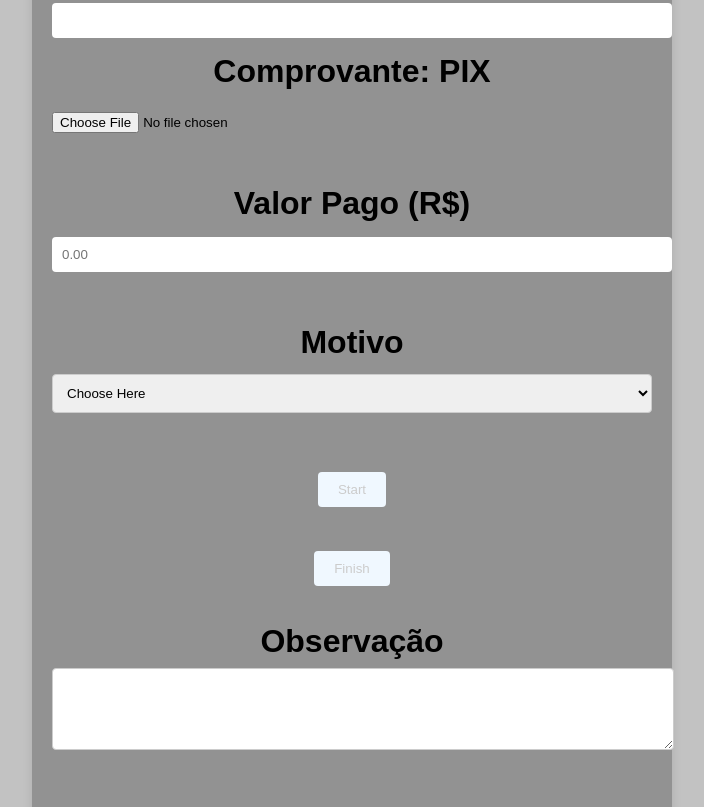
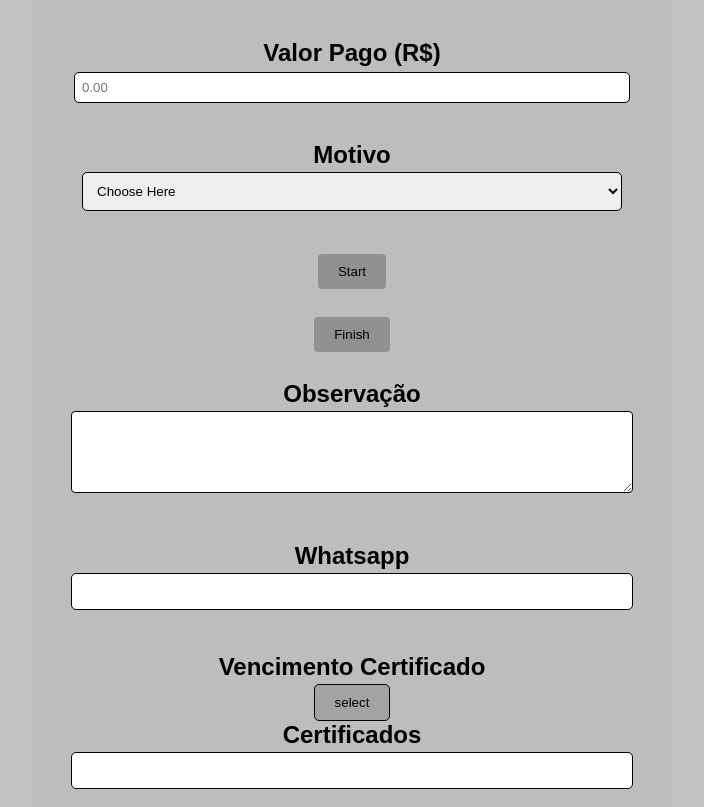
Before and after one commit to sirDuuck/kingdev, a plain HTML site: page Cadastro_Cliente/index.html in a window 1280 px wide. Shown: the part 405-1212 px from the top of the page, without its empty margins (288-992 px from the left). Drawn offline with Linux system fonts and the light colour scheme.

Commit message:
corrigindo cores

```diff
--- a/Cadastro_Cliente/client.css
+++ b/Cadastro_Cliente/client.css
@@ -3,6 +3,7 @@ body{
     background-color: rgb(194, 194, 194);
     margin: 0;
     padding: 0;
+    font-size: 12px;
 }
 
 h1{
@@ -14,74 +15,74 @@ form{
     max-width: 600px;
     margin: 0 auto;
     padding: 20px;
-    background-color: rgb(146, 146, 146);
-    box-shadow: 0px 0px 10px rgba(0, 0, 0, 0.1);
+    background-color: rgb(190, 189, 189);
+/*fundo dados */
 }
 
 label{
     font-weight: bold;
     display: block;
-    margin-bottom: 8px;
+    margin-bottom: 3px;
 }
 
 input[type="text"] {
-    width: 100%;
-    padding: 10px;
-    margin-bottom: 15px;
-    border: 1px;
-    border-radius: 4px;
+    width: 90%;
+    padding: 7px;
+    margin-bottom: 10px;
+    border: 1px solid #000000;
+    border-radius: 5px;
 }
 
 input[type="file"]{
-    width: 100%;
+    width: 90%;
     margin-bottom: 15px;
 }
 
 select{
-    width: 100%;
+    width: 90%;
     padding: 10px;
     margin-bottom: 15px;
-    border: 1px solid #ccc;
-    border-radius: 4px;
+    border: 1px solid #000000;
+    border-radius: 5px;
 }
 
 button{
     padding: 10px 20px;
-    background-color: aliceblue;
-    color: #ccc;
+    background-color: rgb(145, 145, 145);
+    color: #000000;
     border: none;
     border-radius: 4px;
     cursor: pointer;
+
 }
 
 textarea{
-    width: 100%;
+    width: 90%;
     padding: 10px;
     margin-bottom: 15px;
-    border: 1px solid #ccc;
+    border: 1px solid #000000;
     border-radius: 4px;
     resize: vertical;
 }
 
 #calendario{
     padding: 10px 20px;
-    background-color: #ccc;
-    color: aqua;
-    border: none;
-    border-radius: 4px;
+    background-color: #a3a3a3;
+    color: rgb(0, 0, 0);
+    border: 1px solid #000000;
+    border-radius: 5px;
     cursor: pointer;
 }
 #wpp{
-    width: 100%;
+    width: 90%;
     padding: 10px;
     margin-bottom: 15px;
-    border: 1px solid #ccc;
-    border-radius: 4px;
+    border: 1px solid #000000;
+    border-radius: 5px;
 }
 #certfics, #revendedors{
-    width: 100%;
+    width: 90%;
     padding: 10px;
     margin-bottom: 15px;
-    border: 1px solid #ccc;
-    border-radius: 4px;
-}
+    border: 1px solid #000000;
+    border-radius: 5px;}
--- a/Cadastro_Cliente/index.html
+++ b/Cadastro_Cliente/index.html
@@ -5,7 +5,7 @@
         <title>Cadastro do Cliente</title>
     </head>
     <body>
-        <h1>ClIENTE</h10>
+        <h1>Cliente</h10>
             <form>
                 <label for="nome">Nome</label>
                 <input type="text" id="nome" name="name"><br><br>
```
